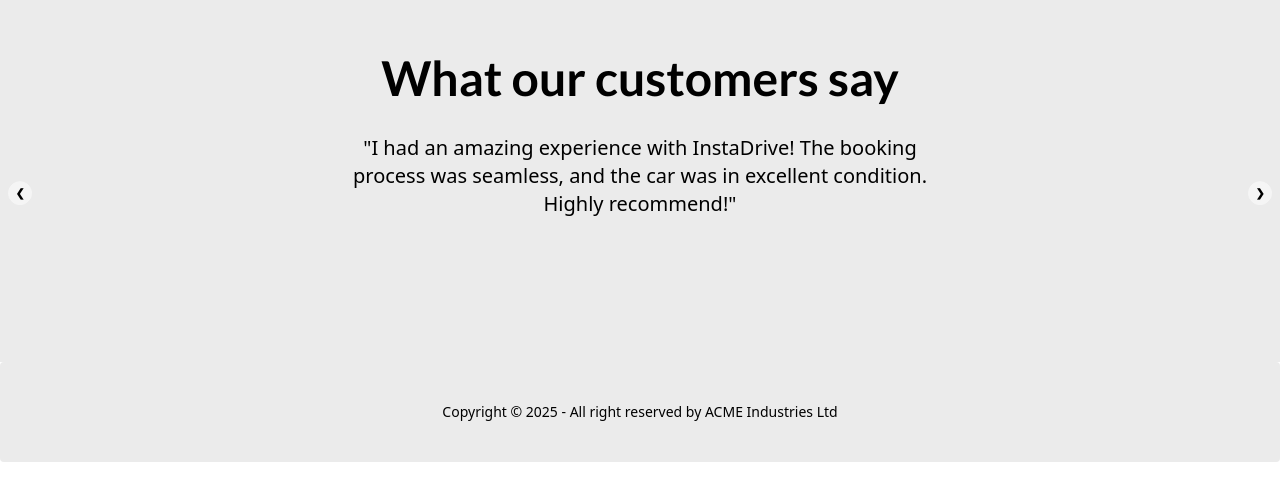
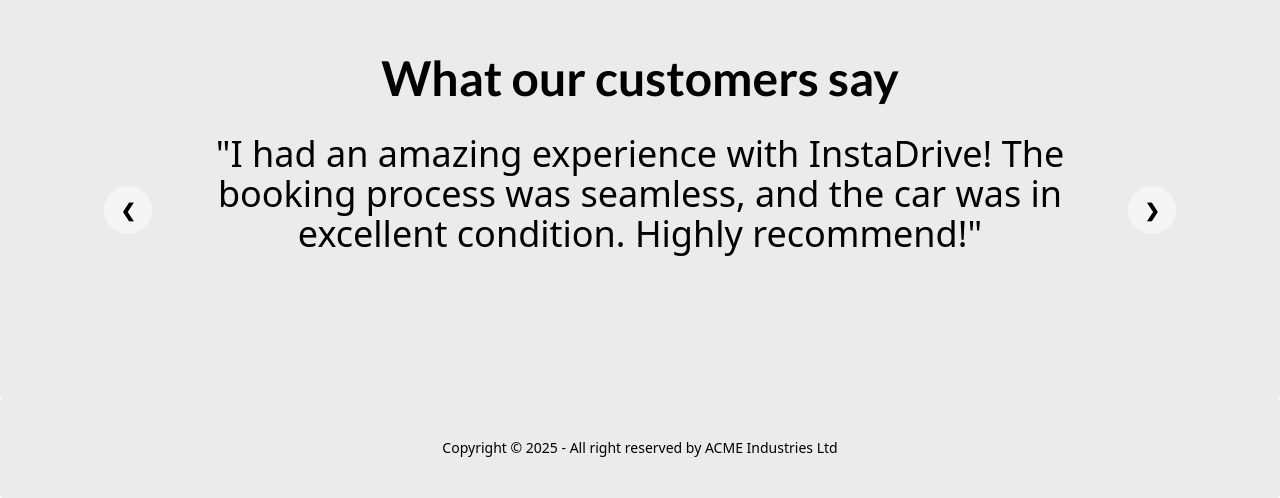
Before and after one commit to jacobferreras/car-rental, a Next.js app: page / in a window 1280 px wide. Shown: the part 1910-2408 px from the top of the page. Before the commit the page ends 2372 px from the top, so only its background shows below. Built offline with nearby package versions, Linux system fonts and the light colour scheme; no server answers; the database is empty.

Commit message:
feat: enhance CustomerTestimony component with improved styling and responsive button sizes

```diff
--- a/components/ui/home/CustomerTestimony.tsx
+++ b/components/ui/home/CustomerTestimony.tsx
@@ -7,55 +7,75 @@ const CustomerTestimony = () => {
         id="slide1"
         className="carousel-item relative w-full flex justify-center items-center"
       >
-        <p className="text-center text-base sm:text-xl max-w-xs sm:max-w-xl mx-4 mb-8">
+        <p className="text-center text-md sm:text-xl sm:max-w-xl max-w-xs md:text-2xl md:max-w-2xl lg:text-4xl lg:max-w-4xl mb-8">
           "I had an amazing experience with InstaDrive! The booking process was
           seamless, and the car was in excellent condition. Highly recommend!"
         </p>
 
-        <div className="absolute left-0 right-0 top-1/2 flex -translate-y-1/2 transform justify-between">
+        <div className="absolute left-0 right-0 top-1/2 flex -translate-y-1/2 transform justify-between xl:left-24 xl:right-24">
           <div>
-            <a href="#slide3" className="btn btn-circle btn-xs">
+            <a
+              href="#slide3"
+              className="btn btn-circle btn-xs sm:btn-sm md:btn-md lg:btn-lg"
+            >
               ❮
             </a>
           </div>
 
           <div className="pl-">
-            <a href="#slide2" className="btn btn-circle btn-xs ">
+            <a
+              href="#slide2"
+              className="btn btn-circle btn-xs sm:btn-sm md:btn-md lg:btn-lg"
+            >
               ❯
             </a>
           </div>
         </div>
       </div>
+
       <div
         id="slide2"
         className="carousel-item relative w-full flex justify-center items-center"
       >
-        <p className="text-center text-base sm:text-lg max-w-xs sm:max-w-xl mb-8">
+        <p className="text-center text-md sm:text-lg max-w-xs sm:max-w-xl md:text-2xl md:max-w-2xl lg:text-4xl lg:max-w-4xl mb-8">
           "I had an amazing experience with InstaDrive! The booking process was
           seamless, and the car was in excellent condition. Highly recommend!"
         </p>
-        <div className="absolute left-5 right-5 top-1/2 flex -translate-y-1/2 transform justify-between">
-          <a href="#slide1" className="btn btn-circle btn-xs">
+        <div className="absolute left-0 right-0 top-1/2 flex -translate-y-1/2 transform justify-between xl:left-24 xl:right-24">
+          <a
+            href="#slide1"
+            className="btn btn-circle btn-xs sm:btn-sm md:btn-md lg:btn-lg"
+          >
             ❮
           </a>
-          <a href="#slide3" className="btn btn-circle btn-xs">
+          <a
+            href="#slide3"
+            className="btn btn-circle btn-xs sm:btn-sm md:btn-md lg:btn-lg"
+          >
             ❯
           </a>
         </div>
       </div>
+
       <div
         id="slide3"
         className="carousel-item relative w-full flex justify-center items-center"
       >
-        <p className="text-center text-base sm:text-lg max-w-xs sm:max-w-xl  mb-8">
+        <p className="text-center text-md sm:text-lg max-w-xs sm:max-w-xl md:text-2xl md:max-w-2xl lg:text-4xl lg:max-w-4xl  mb-8">
           "I had an amazing experience with InstaDrive! The booking process was
           seamless, and the car was in excellent condition. Highly recommend!"
         </p>
-        <div className="absolute left-5 right-5 top-1/2 flex -translate-y-1/2 transform justify-between">
-          <a href="#slide2" className="btn btn-circle btn-xs">
+        <div className="absolute left-0 right-0 top-1/2 flex -translate-y-1/2 transform justify-between xl:left-24 xl:right-24">
+          <a
+            href="#slide2"
+            className="btn btn-circle btn-xs sm:btn-sm md:btn-md lg:btn-lg"
+          >
             ❮
           </a>
-          <a href="#slide1" className="btn btn-circle btn-xs">
+          <a
+            href="#slide1"
+            className="btn btn-circle btn-xs sm:btn-sm md:btn-md lg:btn-lg"
+          >
             ❯
           </a>
         </div>
```
